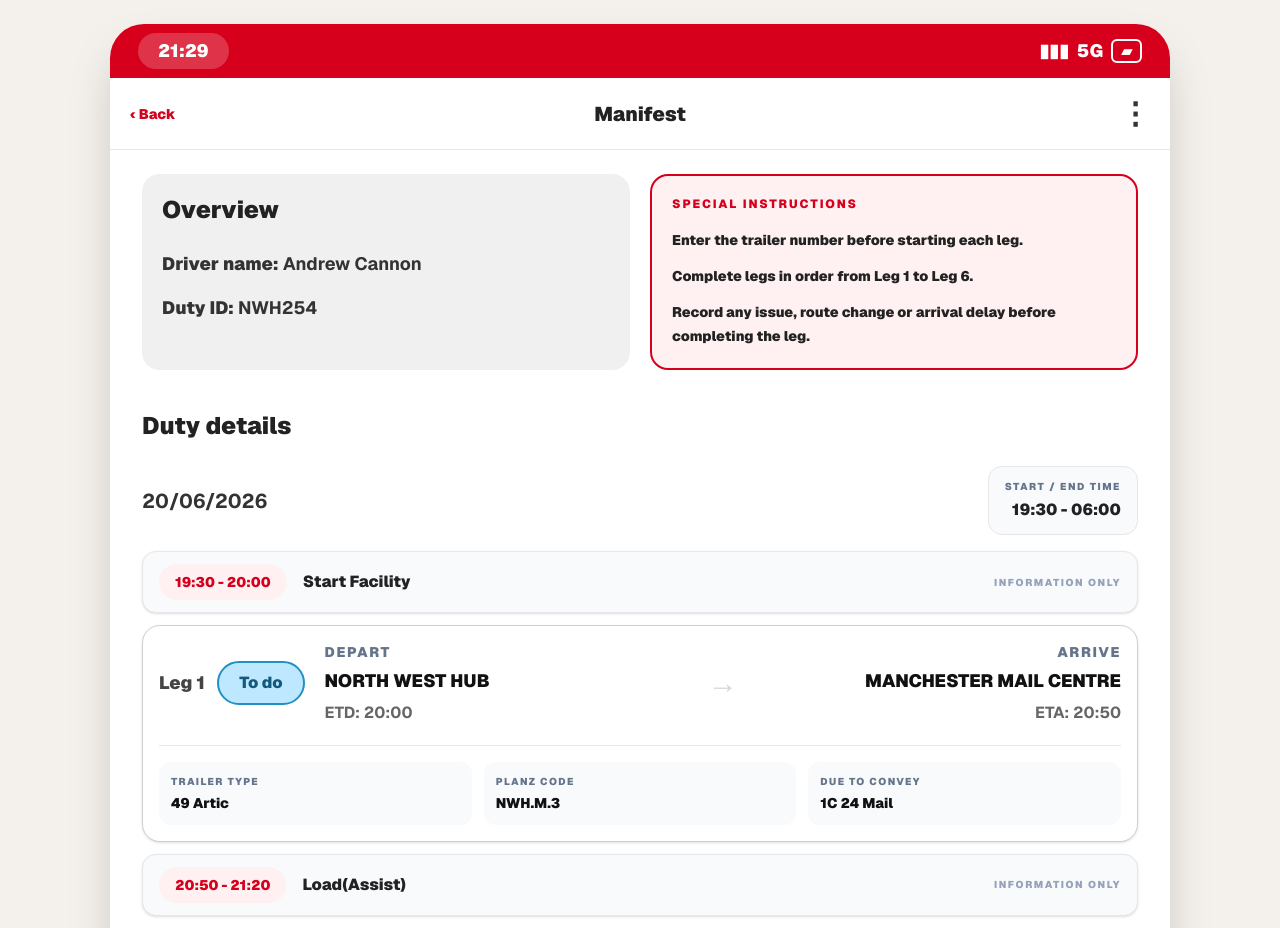
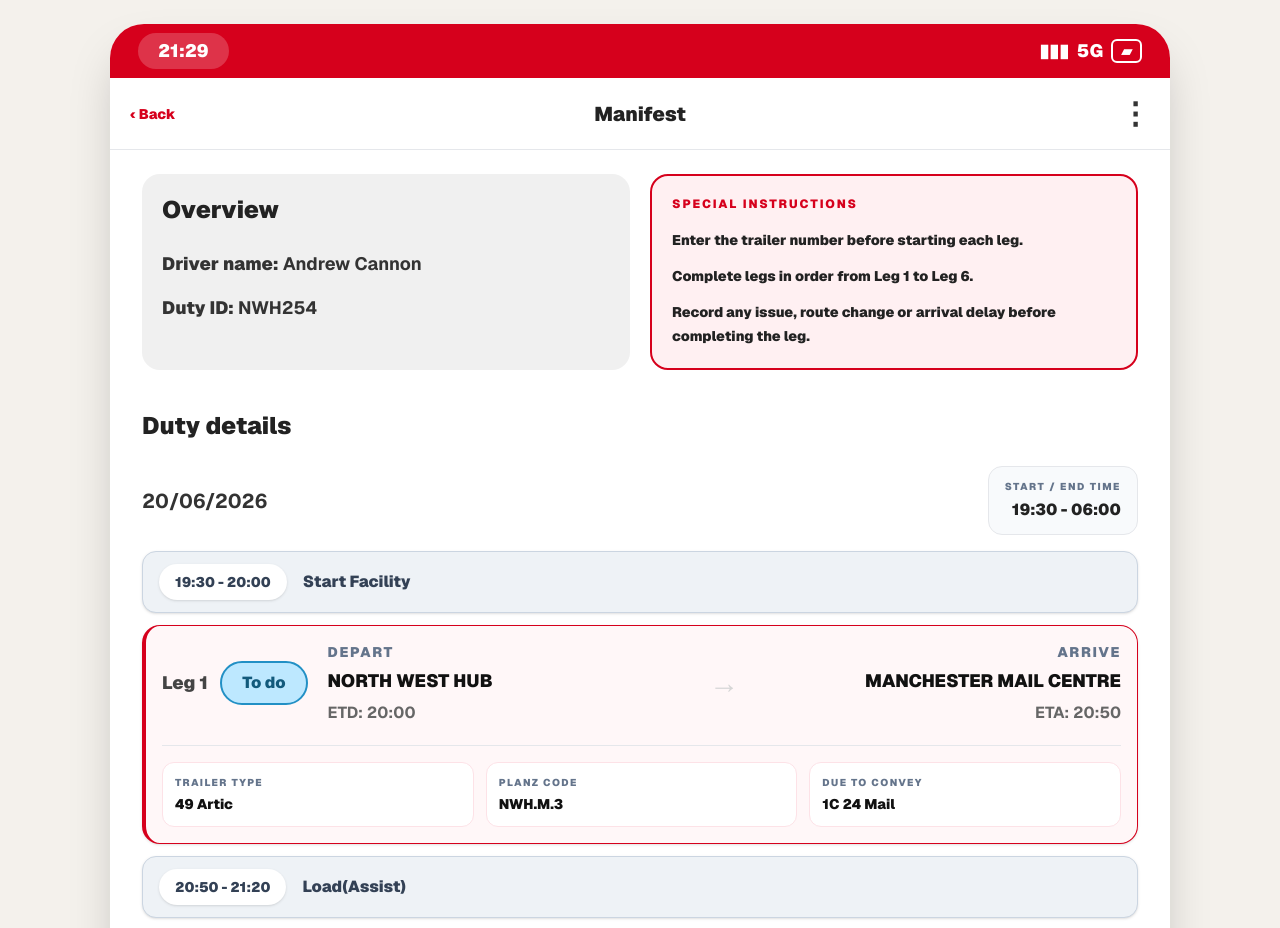
Before and after one commit to acannon76/rugby-league-supporter-web, a Next.js app: page /internal/app-ideas/manifest in a window 1280 px wide. Shown: the top 928 px of the page. Built offline with nearby package versions, Linux system fonts and the light colour scheme.

Commit message:
manifest changes

```diff
--- a/src/app/internal/app-ideas/manifest/ManifestMockupClient.tsx
+++ b/src/app/internal/app-ideas/manifest/ManifestMockupClient.tsx
@@ -554,17 +554,13 @@ const dutyActivitiesAfterLeg: Record<number, { time: string; title: string }[]>
 
 function DutyActivityBox({ time, title }: { time: string; title: string }) {
   return (
-    <div className="rounded-[14px] border border-[#e5e7eb] bg-[#f8fafc] px-4 py-3 shadow-sm">
+    <div className="rounded-[14px] border border-[#cbd5e1] bg-[#eef2f6] px-4 py-3 shadow-sm">
       <div className="flex flex-col gap-2 sm:flex-row sm:items-center sm:gap-4">
-        <div className="shrink-0 rounded-full bg-[#fff0f2] px-4 py-2 text-sm font-black text-[#d6001c]">
+        <div className="shrink-0 rounded-full bg-white px-4 py-2 text-sm font-black text-[#334155] shadow-sm">
           {time}
         </div>
 
-        <p className="text-base font-black text-[#222]">{title}</p>
-
-        <p className="sm:ml-auto text-[10px] font-black uppercase tracking-[0.16em] text-[#94a3b8]">
-          Information only
-        </p>
+        <p className="text-base font-black text-[#334155]">{title}</p>
       </div>
     </div>
   );
@@ -623,14 +619,14 @@ function LegCard({
       type="button"
       onClick={isInteractive && canOpen ? onClick : undefined}
       disabled={isInteractive ? !canOpen : false}
-      className={`w-full rounded-[18px] border border-[#d0d0d0] p-4 text-left shadow-sm transition ${
+      className={`w-full rounded-[18px] border p-4 text-left shadow-sm transition ${
         isInteractive && canOpen
-          ? "bg-white hover:-translate-y-1 hover:shadow-md"
+          ? "border-[#d6001c] border-l-4 bg-[#fff7f8] hover:-translate-y-1 hover:shadow-md"
           : status === "Completed"
-          ? "bg-[#f0f0f0]"
+          ? "border-[#067a35] border-l-4 bg-[#f0fdf4]"
           : isLocked
-          ? "bg-[#f4f4f4] opacity-55"
-          : "bg-white"
+          ? "border-[#e5e7eb] border-l-4 border-l-[#cbd5e1] bg-[#f4f4f4] opacity-55"
+          : "border-[#d6001c] border-l-4 bg-white"
       }`}
     >
       <div className="flex flex-col gap-5 lg:flex-row lg:items-center lg:justify-between">
@@ -689,7 +685,7 @@ function LegCard({
 
 function InfoPill({ label, value }: { label: string; value: string }) {
   return (
-    <div className="rounded-[12px] bg-[#f8fafc] p-3">
+    <div className="rounded-[12px] border border-[#fde2e7] bg-white p-3">
       <p className="text-[10px] font-black uppercase tracking-[0.14em] text-[#64748b]">
         {label}
       </p>
```
